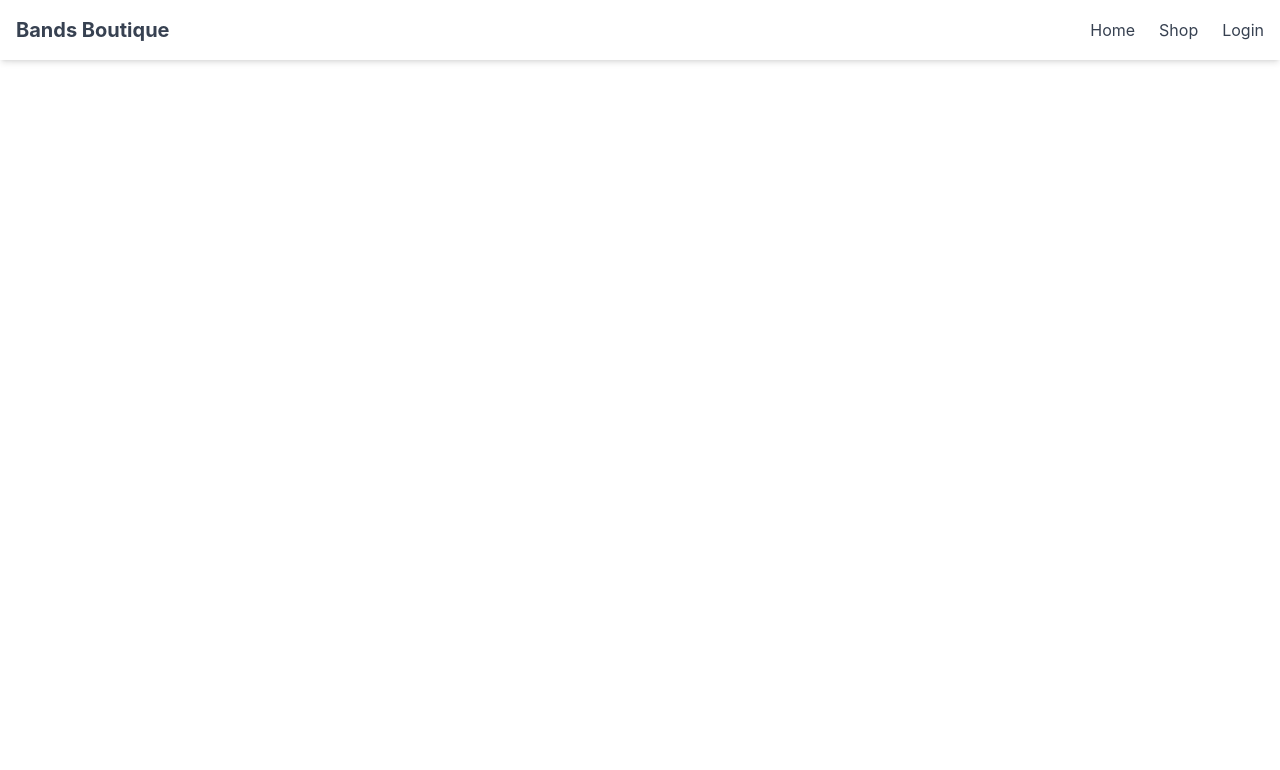
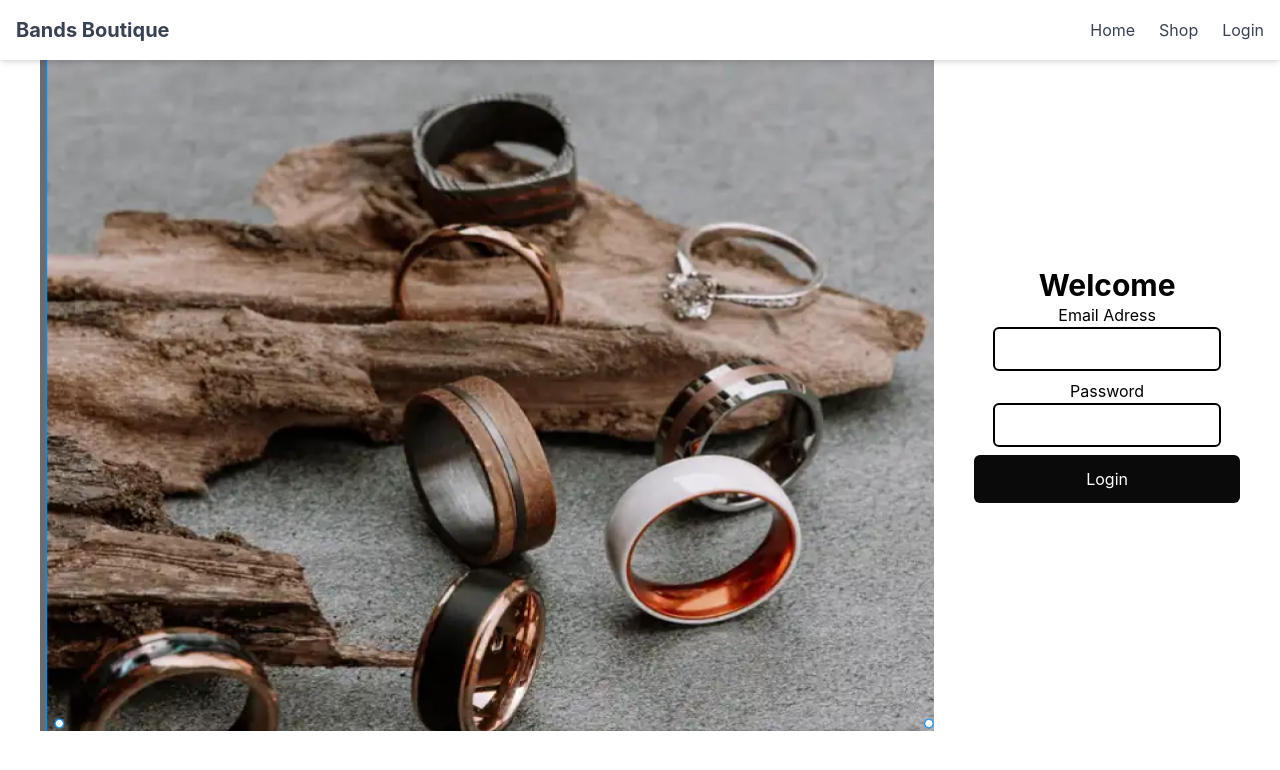
Before and after one commit to cgipson2345/bandsboutique, a React (Create React App) app in the folder bands-boutique/: page / in a window 1280 px wide. Shown: the top 770 px of the page. Built offline with nearby package versions, Linux system fonts and the light colour scheme.

Commit message:
fixed bugs and stuff

```diff
--- a/bands-boutique/src/App.js
+++ b/bands-boutique/src/App.js
@@ -4,9 +4,13 @@ import Navbar from './Navbar';
 
 function App() {
   return (
-    <div>
+    <div className="flex  flex-col">
       <Navbar />
       {/* Your other components go here */}
+
+      <div className="footer">
+
+      </div>
     </div>
   );
 }
--- a/bands-boutique/src/Home.js
+++ b/bands-boutique/src/Home.js
@@ -1,11 +1,27 @@
 // src/components/Home.js
 import React from 'react';
+import ringtree from './images/RING.png'
 
 const Home = () => {
   return (
     <div>
-      <h2>Welcome to the Home Page</h2>
-      <p>This is the home page content. Customize it as needed for your application.</p>
+      <div className= "flex flex-row  justify-center  justify-items-center gap-x-10 m-10 items-center">
+        <div className="left">
+          <img src ={ringtree} alt ="dog"/>
+
+        </div>
+        <div className="right flex-col justify-center justify-items-center items-center">
+          <h1 className="font-bold text-3xl ">Welcome</h1>
+          <p>Email Adress</p>
+          <div className="border-2 rounded-md px-28 py-5 border-black mb-2"> </div>
+          <p>Password</p>
+          <div className="border-2 rounded-md px-28 py-5 border-black mb-2"></div>
+          <button className='bg-neutral-950  text-white px-28 py-3 rounded-md'>Login</button>
+
+
+        </div>
+
+      </div>
     </div>
   );
 };
--- a/bands-boutique/src/Login.js
+++ b/bands-boutique/src/Login.js
@@ -5,7 +5,7 @@ const Login = () => {
   return (
   <div className="flex flex-row justify-center items-center h-screen">
     <div className="flex justify-center items-center">
-      <img src="rings.png" alt="" className="size-full"/>
+      <img src="rings.png" alt="rings image" className="size-full"/>
     </div>
     <div className="flex flex-col justify-center items-center ml-10">
       <h1 className="mb-4 text-3xl font-bold">Welcome!</h1>
--- a/bands-boutique/src/Navbar.js
+++ b/bands-boutique/src/Navbar.js
@@ -22,7 +22,7 @@ const Navbar = () => {
       <Routes>
         <Route path="/" element={<Home />} />
         <Route path="/shop" element={<Shop />} />
-        <Route path="/contact" element={<Login />} />
+        <Route path="/login" element={<Login />} />
       </Routes>
     </Router>
   );
```
Also changed, not shown: bands-boutique/src/images/RING.png (added).
